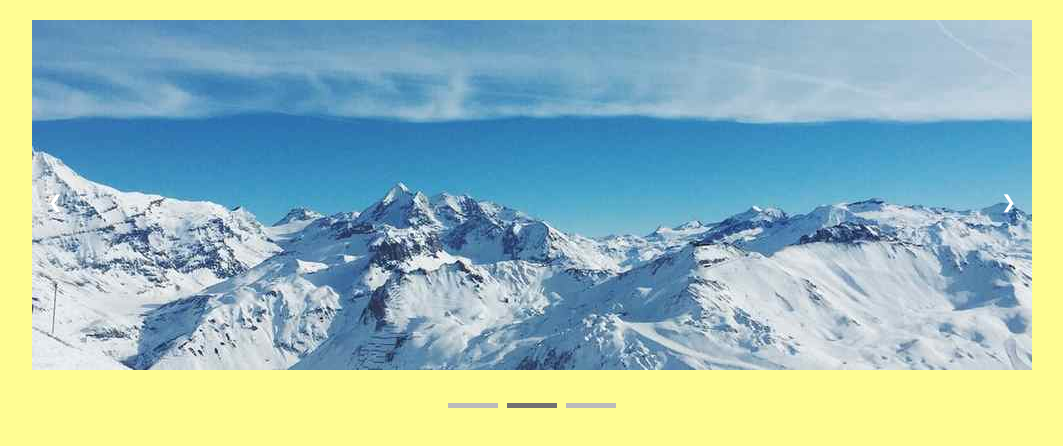
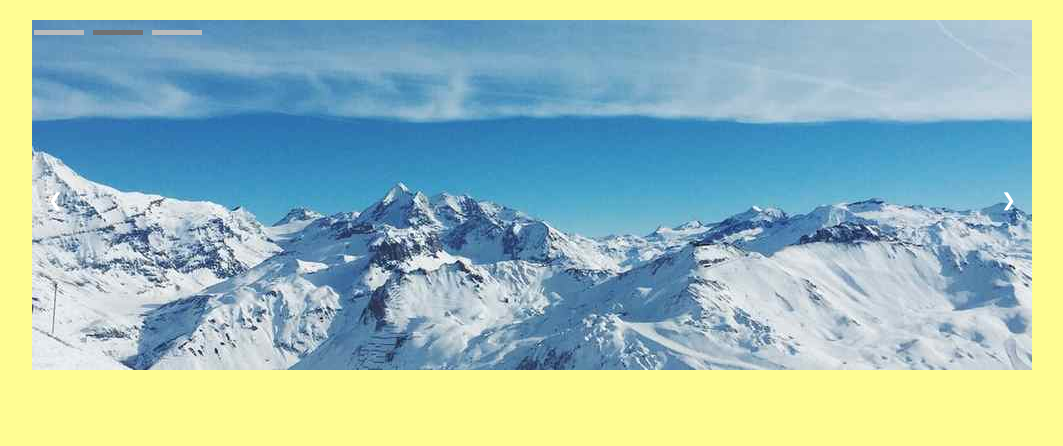
Before and after one commit to ghostx44/withSass, a plain HTML site: page carousel/index.html in a window 1280 px wide. Shown: the whole page, without its empty margins (108-1171 px from the left). Drawn offline with Linux system fonts and the light colour scheme.

Commit message:
updated indicator buttons

```diff
--- a/carousel/css/_layout.scss
+++ b/carousel/css/_layout.scss
@@ -1,4 +1,4 @@
-.carousel-wrapper {
+.sliderBox {
     margin-top: 20px;
     display: none;
 }
@@ -9,9 +9,21 @@
     margin: auto;
 }
 
+.btnActive {
+    background-color: #717171;
+}
+
+.buttons {
+    position: absolute;
+    height: 100%;
+    width: 100%;
+    left: 50%;
+    bottom: 0;
+    transform: translate(-50%, 0%);
+
     .prev, .next {
         cursor: pointer;
-    position: absolute;
+        position: fixed;
         top: 50%;
         width: auto;
         padding: 16px;
@@ -48,3 +60,4 @@
     .btnActive {
         background-color: #717171;
     }
+}
--- a/carousel/index.html
+++ b/carousel/index.html
@@ -10,31 +10,20 @@
 <body>
 
     <div class="container">
+        <img class="sliderBox" src="img/img1.jpg" style="width:100%">
+        <img class="sliderBox" src="img/img2.jpg" style="width:100%">
+        <img class="sliderBox" src="img/img3.jpg" style="width:100%">
 
-      <div class="carousel-wrapper">
-        <img src="img/img1.jpg" style="width:100%">
-      </div>
-
-      <div class="carousel-wrapper">
-        <img src="img/img2.jpg" style="width:100%">
-      </div>
-
-      <div class="carousel-wrapper">
-        <img src="img/img3.jpg" style="width:100%">
-      </div>
-
-      <a class="prev" onclick="moveImg(-1)">&#10094;</a>
-      <a class="next" onclick="moveImg(1)">&#10095;</a>
-
-    </div>
-
-    <br>
-
-    <div style="text-align:center">
+      <div class="buttons">
+        <a class="prev" onclick="moveImg(-1)">&#10094;</a>
+        <a class="next" onclick="moveImg(1)">&#10095;</a>
         <span class="dot samp" onclick="currentImg(1)"></span>
         <span class="dot samp" onclick="currentImg(2)"></span>
         <span class="dot samp" onclick="currentImg(3)"></span>
+      </div>
     </div>
+
+
 
     <script src="js/slider.js"></script>
 
--- a/carousel/js/slider.js
+++ b/carousel/js/slider.js
@@ -14,7 +14,7 @@ function currentImg(n) {
 
 function showImg(n) {
     var i;
-    var x = document.getElementsByClassName("carousel-wrapper");
+    var x = document.getElementsByClassName("sliderBox");
     var cnt = document.getElementsByClassName("samp");
 
     if (n > x.length) {
@@ -39,7 +39,7 @@ function showImg(n) {
 
 function autoImg() {
     var z;
-    var y = document.getElementsByClassName("carousel-wrapper");
+    var y = document.getElementsByClassName("sliderBox");
     var ind = document.getElementsByClassName("samp");
 
     for (z = 0; z < y.length; z++){
```
Also changed, not shown: carousel/css/main.css, 1 other file. Lines whose indentation alone changed are shown as unchanged.
